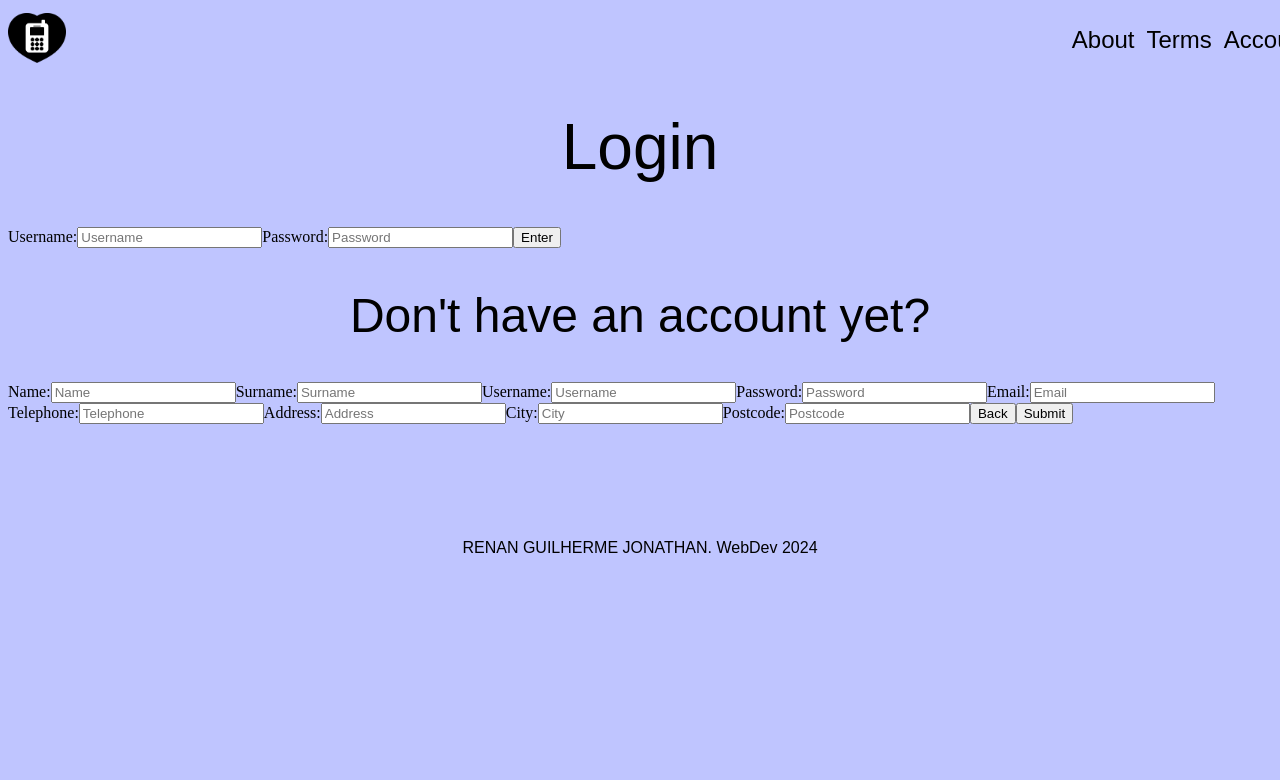
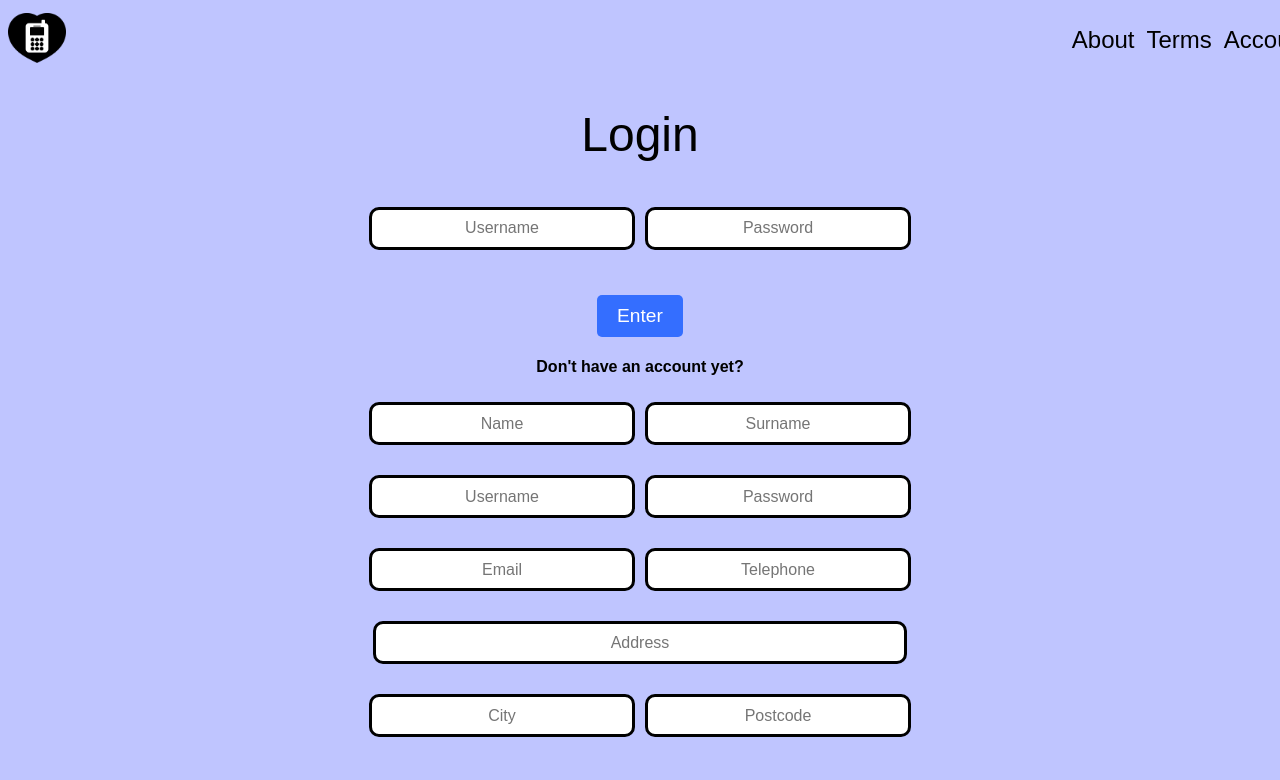
Before and after one commit to renanjazz/delegateMate, a React (Vite) app in the folder delegateMate/: page /login in a window 1280 px wide. Shown: the top 780 px of the page. Built offline with nearby package versions, Linux system fonts and the light colour scheme; no server answers; a web font is replaced by a local one.

Commit message:
login page css

```diff
--- a/delegateMate/src/App.css
+++ b/delegateMate/src/App.css
@@ -1,5 +1,5 @@
 :root {
-  background-color: #BFC5FF;
+  background-color: #bfc5ff;
 }
 
 .navbar {
@@ -15,23 +15,23 @@
   padding-top: 5px;
 }
 
-.navbar-button{
+.navbar-button {
   color: black;
   font-family: "neue-haas-grotesk-display", sans-serif;
   font-weight: 400;
   font-size: 1.5rem;
-  background-color: #BFC5FF;
-  border: #BFC5FF;
+  background-color: #bfc5ff;
+  border: #bfc5ff;
   cursor: pointer;
 }
 
-.navbar-button:hover{
+.navbar-button:hover {
   color: black;
   font-family: "neue-haas-grotesk-display", sans-serif;
   font-weight: 400;
   font-size: 1.5rem;
-  background-color: #BFC5FF;
-  border: #BFC5FF;
+  background-color: #bfc5ff;
+  border: #bfc5ff;
   cursor: pointer;
   text-decoration: underline;
 }
@@ -40,7 +40,7 @@
   padding-right: 1000px;
 }
 
-h1{
+h1 {
   font-family: "neue-haas-grotesk-display", sans-serif;
   color: black;
   font-weight: 400;
@@ -49,7 +49,7 @@ h1{
   text-align: center;
 }
 
-h2{
+h2 {
   font-family: "neue-haas-grotesk-display", sans-serif;
   color: black;
   font-weight: 400;
@@ -58,7 +58,7 @@ h2{
   text-align: center;
 }
 
-h4{
+h4 {
   font-family: "neue-haas-grotesk-text", sans-serif;
   color: black;
   font-weight: 700;
@@ -67,7 +67,7 @@ h4{
   text-align: center;
 }
 
-p{
+p {
   font-family: "neue-haas-grotesk-text", sans-serif;
   color: black;
   font-weight: 400;
@@ -75,10 +75,9 @@ p{
   font-size: 1rem;
   text-align: center;
   margin-top: -5px;
-
 }
 
-ul{
+ul {
   font-family: "neue-haas-grotesk-text", sans-serif;
   color: black;
   font-weight: 400;
@@ -94,7 +93,7 @@ ul{
   font-weight: 400;
   font-style: bold;
   font-size: 2rem;
-  text-align:center;
+  text-align: center;
   align-items: center;
   padding-left: 10vw;
   padding-right: 10vw;
@@ -106,13 +105,13 @@ ul{
   font-weight: 400;
   font-size: 1rem;
   padding-top: 15vh;
-  text-align:center;
+  text-align: center;
   align-items: center;
   padding-left: 10vw;
   padding-right: 10vw;
 }
 
-.homepage-form{
+.homepage-form {
   display: flex;
   align-items: center;
   flex-direction: column;
@@ -124,16 +123,15 @@ ul{
   font-family: "neue-haas-grotesk-display", sans-serif;
   color: black;
   font-size: 1.5rem;
-  text-align:center;
+  text-align: center;
   align-items: center;
 }
 
-.dropdown-box{
-  background-color:#BFC5FF;
+.dropdown-box {
+  background-color: #bfc5ff;
   width: 200px;
   height: 25px;
   cursor: pointer;
-
 }
 
 button.btn.btn-default {
@@ -141,12 +139,12 @@ button.btn.btn-default {
   box-shadow: none;
 }
 
-.proceed-button{
+.proceed-button {
   font-family: "neue-haas-grotesk-text", sans-serif;
   color: black;
   font-weight: bold;
-  background-color: #BFC5FF;
-  font-size: 1.20rem;
+  background-color: #bfc5ff;
+  font-size: 1.2rem;
   border-color: white;
   border: 3px solid black;
   width: 120px;
@@ -154,15 +152,14 @@ button.btn.btn-default {
   height: 80px;
   cursor: pointer;
   margin: 10px;
-
 }
 
-.proceed-button:hover{
+.proceed-button:hover {
   font-family: "neue-haas-grotesk-text", sans-serif;
   color: white;
   font-weight: bold;
   background-color: black;
-  font-size: 1.20rem;
+  font-size: 1.2rem;
   border-color: white;
   border: 3px solid black;
   width: 120px;
@@ -171,19 +168,19 @@ button.btn.btn-default {
   cursor: pointer;
 }
 
-.request-received-buttons{
+.request-received-buttons {
   display: flex;
   justify-content: center;
   padding: 30px;
 }
 
-.your-request-greater-container{
+.your-request-greater-container {
   display: flex;
   justify-content: center;
   margin-top: -30px;
 }
 
-.your-request-container{
+.your-request-container {
   display: flex;
   align-items: flex-start;
   width: 40vw;
@@ -194,10 +191,120 @@ button.btn.btn-default {
   font-family: "neue-haas-grotesk-text", sans-serif;
   color: black;
   font-size: 1rem;
-  text-align:center;
-  background-color: #BFC5FF;
+  text-align: center;
+  background-color: #bfc5ff;
   border: 3px solid black;
   height: 30px;
   width: 40vw;
   margin-bottom: 20px;
 }
+
+.forms-address {
+  font-family: "neue-haas-grotesk-text", sans-serif;
+  color: black;
+  font-size: 1rem;
+  text-align: center;
+  background-color: white;
+  border: 3px solid black;
+  height: 35px;
+  width: 41vw;
+  margin-bottom: 20px;
+  flex-direction: row;
+  border-radius: 10px;
+}
+
+.forms-login {
+  font-family: "neue-haas-grotesk-text", sans-serif;
+  color: black;
+  font-size: 1rem;
+  text-align: center;
+  background-color: white;
+  border: 3px solid black;
+  height: 35px;
+  width: 20vw;
+  margin-bottom: 20px;
+  flex-direction: row;
+  border-radius: 10px;
+}
+
+.enter-button {
+  font-family: "neue-haas-grotesk-text", sans-serif;
+  margin-top: 20px;
+  padding: 10px 20px;
+  background-color: #346eff;
+  color: white;
+  border: none;
+  border-radius: 5px;
+  cursor: pointer;
+  font-size: 1.2rem;
+  transition: background-color 0.3s;
+}
+
+.enter-button:hover {
+  font-family: "neue-haas-grotesk-text", sans-serif;
+  color: white;
+  font-weight: bold;
+  background-color: rgb(95, 184, 239);
+  border-color: white;
+  text-align: center;
+}
+
+.enter-button-container {
+  display: flex;
+  justify-content: center;
+}
+
+.login-form {
+  text-align: center;
+  display: flex;
+  flex-direction: column;
+}
+
+.login-form-and-enter {
+  display: flex;
+  flex-direction: column;
+}
+.account-details-row {
+  display: flex;
+  justify-content: center;
+}
+
+.label-login {
+  margin: 5px;
+}
+
+.submit-button {
+  font-family: "neue-haas-grotesk-text", sans-serif;
+  margin-top: 20px;
+  margin-left: 20px;
+  padding: 10px 20px;
+  background-color: #346eff;
+  color: white;
+  border: none;
+  border-radius: 5px;
+  cursor: pointer;
+  font-size: 1.2rem;
+  transition: background-color 0.3s;
+}
+
+.submit-button:hover {
+  font-family: "neue-haas-grotesk-text", sans-serif;
+  color: white;
+  font-weight: bold;
+  background-color: rgb(95, 184, 239);
+  border-color: white;
+  text-align: center;
+}
+
+.back-button {
+  font-family: "neue-haas-grotesk-text", sans-serif;
+  margin-top: 20px;
+  padding: 10px 30px;
+  color: rgb(0, 0, 0);
+  background-color: #afafaf;
+  border: none;
+  border-radius: 5px;
+  cursor: pointer;
+  font-size: 1.2rem;
+  transition: background-color 0.3s;
+}
--- a/delegateMate/src/pages/LoginPage.jsx
+++ b/delegateMate/src/pages/LoginPage.jsx
@@ -69,11 +69,12 @@ const LoginPage = ({ setCurrentUser }) => {
   return (
     <>
       <div>
-        <h1>Login</h1>
-        <form onSubmit={handleLogin}>
-          <label>
-            Username:
+        <h2>Login</h2>
+        <form className="login-form-and-enter">
+          <div className="account-details-row">
+            <label className="label-login">
               <input
+                className="forms-login"
                 type="text"
                 value={username}
                 onChange={(event) => {
@@ -82,9 +83,9 @@ const LoginPage = ({ setCurrentUser }) => {
                 placeholder="Username"
               />
             </label>
-          <label>
-            Password:
+            <label className="label-login">
               <input
+                className="forms-login"
                 type="password"
                 value={password}
                 onChange={(event) => {
@@ -92,19 +93,24 @@ const LoginPage = ({ setCurrentUser }) => {
                 }}
                 placeholder="Password"
               />
-            {/* <Link to="/request-received"> */}
-            <button className="enter-button">Enter</button>
-            {/* </Link> */}
             </label>
+          </div>
         </form>
+
         {error && (
           <p style={{ color: "red" }}>Invalid credentials, please try again</p>
         )}
-        <h2>Don't have an account yet?</h2>
-        <form onSubmit={handleAddLogin}>
-          <label>
-            Name:
+        <div className="enter-button-container">
+        <button onSubmit={handleLogin} className="enter-button">
+          Enter
+        </button>
+        </div>
+        <h4>Don't have an account yet?</h4>
+        <form className="login-form" onSubmit={handleAddLogin}>
+          <div className="account-details-row">
+            <label className="label-login">
               <input
+                className="forms-login"
                 type="text"
                 value={name}
                 onChange={(event) => {
@@ -113,9 +119,9 @@ const LoginPage = ({ setCurrentUser }) => {
                 placeholder="Name"
               />
             </label>
-          <label>
-            Surname:
+            <label className="label-login">
               <input
+                className="forms-login"
                 type="text"
                 value={surName}
                 onChange={(event) => {
@@ -124,9 +130,11 @@ const LoginPage = ({ setCurrentUser }) => {
                 placeholder="Surname"
               />
             </label>
-          <label>
-            Username:
+          </div>
+          <div className="account-details-row">
+            <label className="label-login">
               <input
+                className="forms-login"
                 type="text"
                 value={createUsername}
                 onChange={(event) => {
@@ -135,9 +143,10 @@ const LoginPage = ({ setCurrentUser }) => {
                 placeholder="Username"
               />
             </label>
-          <label>
-            Password:
+
+            <label className="label-login">
               <input
+                className="forms-login"
                 type="password"
                 value={createPassword}
                 onChange={(event) => {
@@ -146,9 +155,11 @@ const LoginPage = ({ setCurrentUser }) => {
                 placeholder="Password"
               />
             </label>
-          <label>
-            Email:
+          </div>
+          <div className="account-details-row">
+            <label className="label-login">
               <input
+                className="forms-login"
                 type="text"
                 value={email}
                 onChange={(event) => {
@@ -157,9 +168,9 @@ const LoginPage = ({ setCurrentUser }) => {
                 placeholder="Email"
               />
             </label>
-          <label>
-            Telephone:
+            <label className="label-login">
               <input
+                className="forms-login"
                 type="text"
                 value={telephone}
                 onChange={(event) => {
@@ -168,9 +179,10 @@ const LoginPage = ({ setCurrentUser }) => {
                 placeholder="Telephone"
               />
             </label>
-          <label>
-            Address:
+          </div>
+          <label className="label-login">
             <input
+              className="forms-address"
               type="text"
               value={address}
               onChange={(event) => {
@@ -179,9 +191,10 @@ const LoginPage = ({ setCurrentUser }) => {
               placeholder="Address"
             />
           </label>
-          <label>
-            City:
+          <div className="account-details-row">
+            <label className="label-login">
               <input
+                className="forms-login"
                 type="text"
                 value={city}
                 onChange={(event) => {
@@ -190,9 +203,9 @@ const LoginPage = ({ setCurrentUser }) => {
                 placeholder="City"
               />
             </label>
-          <label>
-            Postcode:
+            <label className="label-login">
               <input
+                className="forms-login"
                 type="postcode"
                 value={postcode}
                 onChange={(event) => {
@@ -201,10 +214,14 @@ const LoginPage = ({ setCurrentUser }) => {
                 placeholder="Postcode"
               />
             </label>
+          </div>
+          <div>
           <Link to="/open-request">
             <button className="back-button">Back</button>
           </Link>
+
           <button className="submit-button">Submit</button>
+          </div>
         </form>
       </div>
     </>
```
Lines whose indentation alone changed are shown as unchanged.
